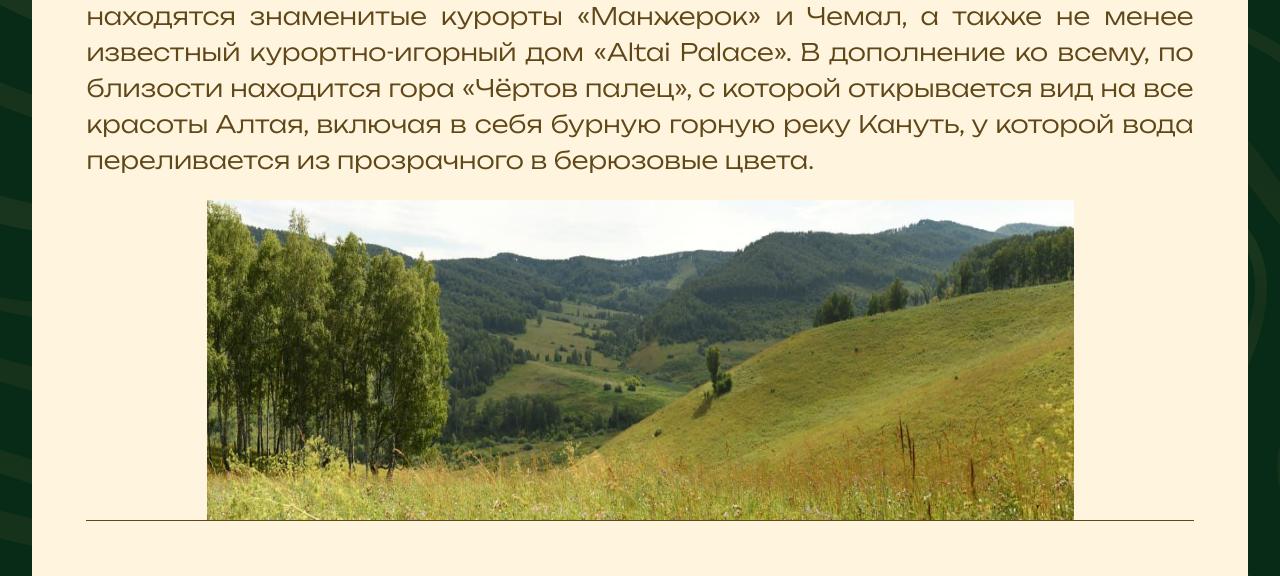
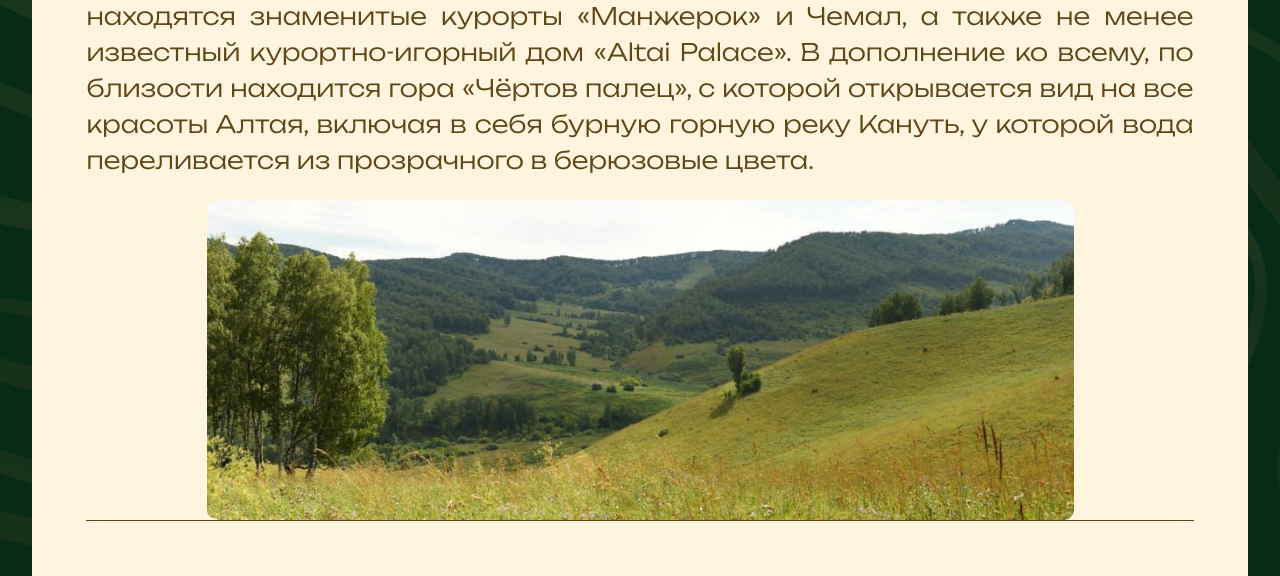
Before and after one commit to BitLittel/alpine_valley, a FastAPI app: page / in a window 1280 px wide. Shown: the part 1703-2279 px from the top of the page. Run offline with FastAPI, Linux system fonts and the light colour scheme; style sheets or scripts are compiled from the project's sources.

Commit message:
Вносим правки

```diff
--- a/static/css/Style-SCSS.css
+++ b/static/css/Style-SCSS.css
@@ -137,6 +137,7 @@
   margin: 0 auto;
   display: flex;
   align-items: center;
+  overflow: hidden;
 }
 .main--blok .conteiner .conteiner__back-blok .conteiner__block-top .poto-container-1-img, .main--blok .conteiner .conteiner__back-blok .conteiner--2__block-top .poto-container-1-img, .main--blok .conteiner .conteiner__back-blok .conteiner__panorama .poto-container-1-img {
   width: 100%;
@@ -935,8 +936,11 @@ swiper-slide {
     right: 4%;
   }
 }*/
-#slider_slide1 {
-  width: 1000px;
+.swiper-slide__img {
+  width: 100%;
+  height: 90vh;
+  border-radius: 10px;
+  object-fit: cover;
 }
 
 /*# sourceMappingURL=Style-SCSS.css.map */
--- a/static/css/Style-SCSS.scss
+++ b/static/css/Style-SCSS.scss
@@ -143,6 +143,7 @@ $col8: #5F4718;
           margin: 0 auto;
           display: flex;
           align-items: center;
+          overflow: hidden;
         }
         .poto-container-1-img{
           width: 100%;
@@ -984,6 +985,9 @@ swiper-slide {
   }
 }*/
 
-#slider_slide1{
-  width: 1000px;
+.swiper-slide__img{
+  width: 100%;
+  height: 90vh;
+  border-radius: 10px;
+  object-fit: cover;
 }
--- a/static/js/main.js
+++ b/static/js/main.js
@@ -117,19 +117,11 @@ function SizeSlider () {
         let swiper = new Swiper(".mySwiper", {
             slidesPerView: 3,
             spaceBetween: 41,
-            pagination: {
-                el: ".swiper-pagination",
-                clickable: true,
-            },
         });
     } else {
         let swiper = new Swiper(".mySwiper", {
             slidesPerView: 1,
             spaceBetween: 60,
-            pagination: {
-                el: ".swiper-pagination",
-                clickable: true,
-            },
         });
     }
 }
--- a/templates/index.html
+++ b/templates/index.html
@@ -117,13 +117,11 @@
 
                         <div class="swiper NewSwiper">
                             <div class="swiper-wrapper">
-                                <div class="swiper-slide"><img class="test" src="../static/img/slider/slide_1.jpeg" alt=""></div>
-                                <div class="swiper-slide"><img class="test" src="../static/img/slider/slide_2.jpeg" alt=""></div>
-                                <div class="swiper-slide"><img class="test" src="../static/img/slider/slide_3.jpeg" alt=""></div>
-                                <div class="swiper-slide"><img class="test" src="../static/img/slider/slide_4.jpeg" alt=""></div>
+                                <div class="swiper-slide"><img class="swiper-slide__img" src="../static/img/slider/slide_1.jpeg" alt=""></div>
+                                <div class="swiper-slide"><img class="swiper-slide__img" src="../static/img/slider/slide_2.jpeg" alt=""></div>
+                                <div class="swiper-slide"><img class="swiper-slide__img" src="../static/img/slider/slide_3.jpeg" alt=""></div>
+                                <div class="swiper-slide"><img class="swiper-slide__img" src="../static/img/slider/slide_4.jpeg" alt=""></div>
                             </div>
-                            <div class="swiper-button-next"></div>
-                            <div class="swiper-button-prev"></div>
                         </div>
 
 
```
Also changed, not shown: 1 other file.
